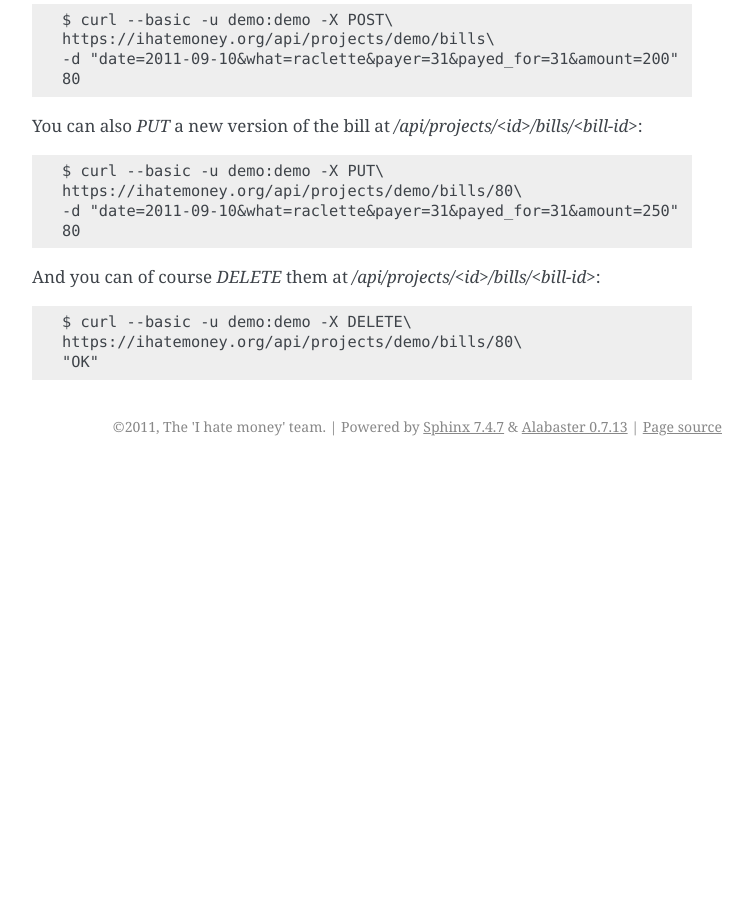
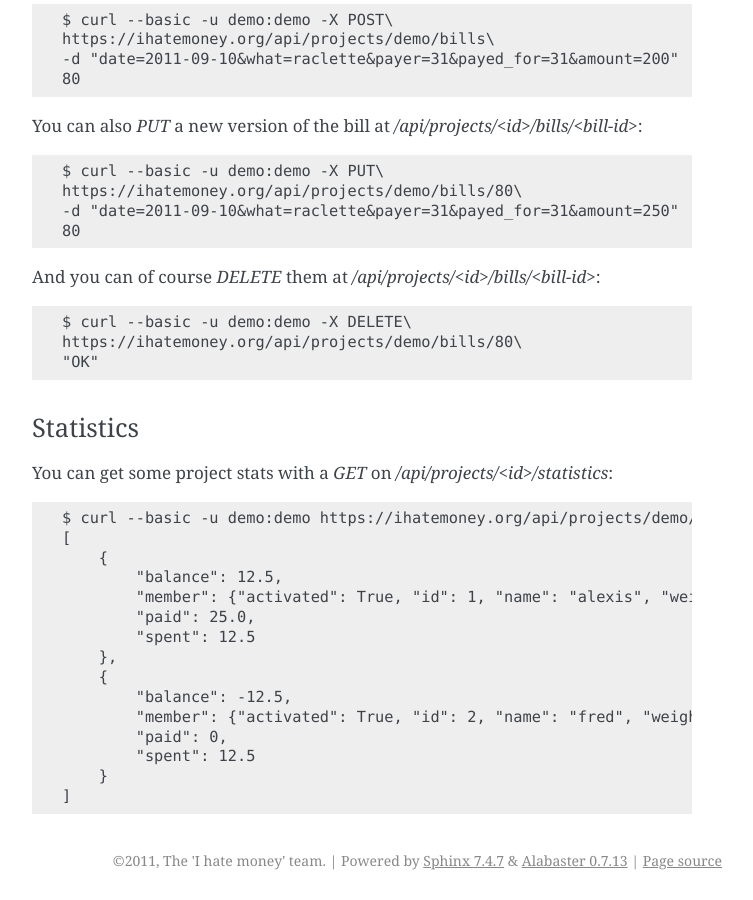
Before and after one commit to spiral-project/ihatemoney, a Sphinx documentation site: the page built from docs/api.rst, in a window 1280 px wide and 900 px high, scrolled down 3127 px. Shown: the whole window, without its empty margins (388-1141 px from the left). Built offline with Sphinx 7.4.7, drawn with Linux system fonts in a browser that asks for light colours; before the commit the page ends 3593 px from its top, so only the background shows below that.

Commit message:
Add statistics support to API

```diff
--- a/CHANGELOG.rst
+++ b/CHANGELOG.rst
@@ -16,6 +16,11 @@ Fixed
 
 - Fix the "IOError" crash when running `ihatemoney generate-config` (#308)
 - Made the left-hand sidebar scrollable (#318)
+
+Added
+=====
+
+- Statistics API (#343)
 
 
 2.0 (2017-12-27)
--- a/docs/api.rst
+++ b/docs/api.rst
@@ -164,3 +164,25 @@ And you can of course `DELETE` them at `/api/projects/<id>/bills/<bill-id>`::
     $ curl --basic -u demo:demo -X DELETE\
     https://ihatemoney.org/api/projects/demo/bills/80\
     "OK"
+
+
+Statistics
+----------
+
+You can get some project stats with a `GET` on `/api/projects/<id>/statistics`::
+
+    $ curl --basic -u demo:demo https://ihatemoney.org/api/projects/demo/statistics
+    [
+        {
+            "balance": 12.5,
+            "member": {"activated": True, "id": 1, "name": "alexis", "weight": 1.0},
+            "paid": 25.0,
+            "spent": 12.5
+        },
+        {
+            "balance": -12.5,
+            "member": {"activated": True, "id": 2, "name": "fred", "weight": 1.0},
+            "paid": 0,
+            "spent": 12.5
+        }
+    ]
```
Also changed, not shown: 2 other files.
